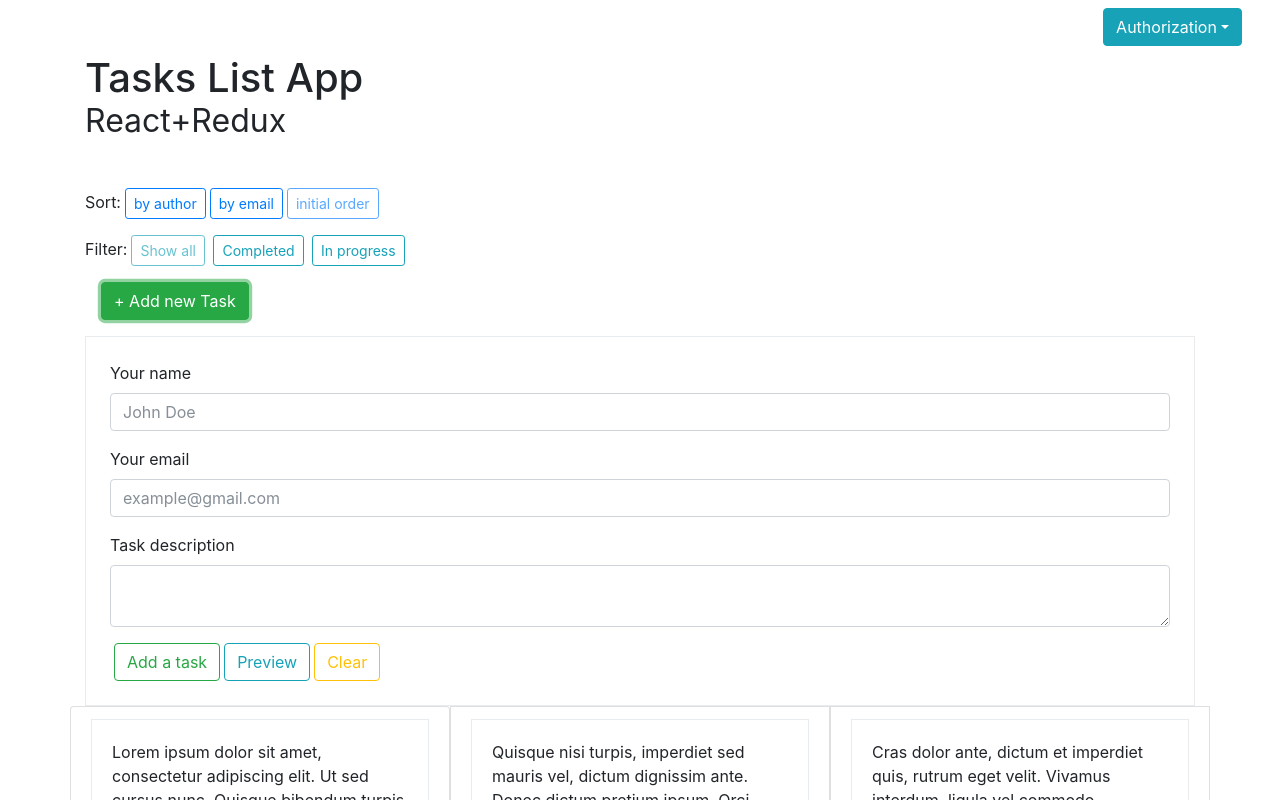
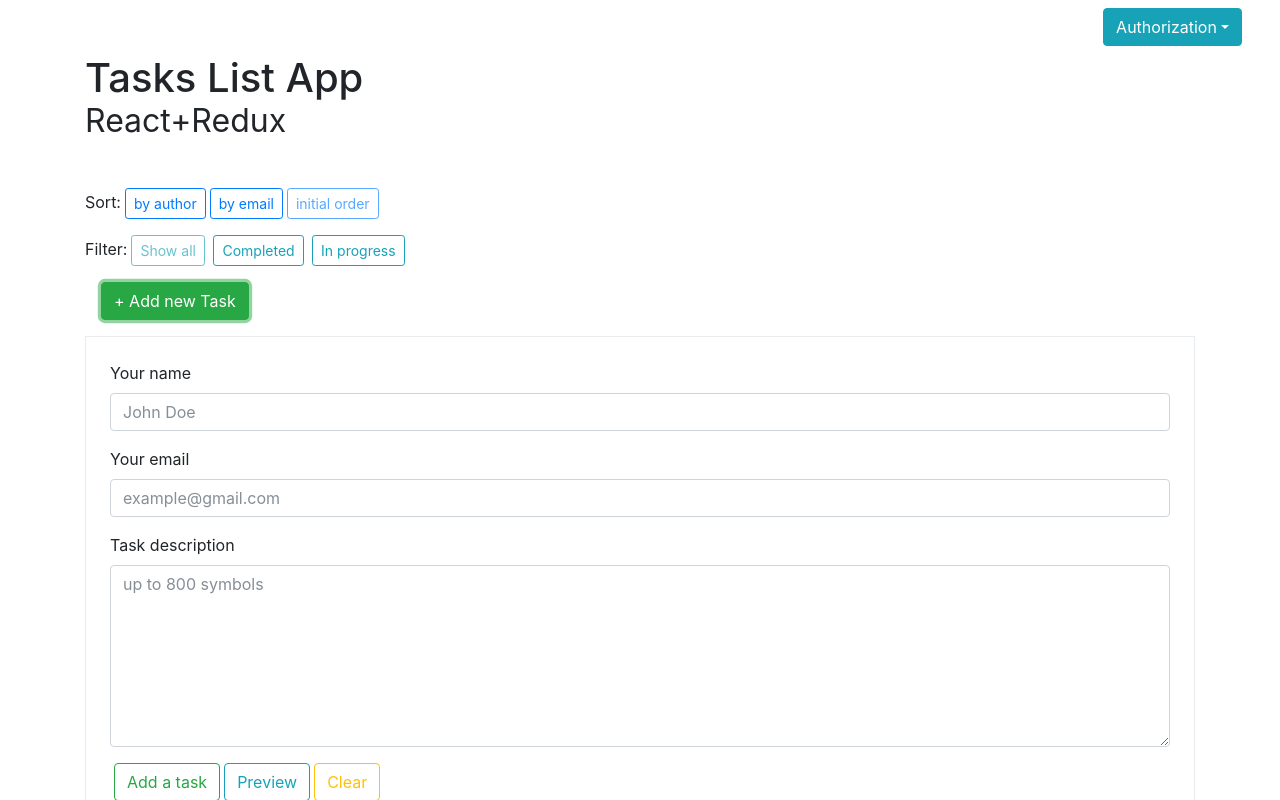
Before and after one commit to Nata25/TasksApp, a React (Create React App) app: page / in a window 1280 px wide. Both pictures are taken after a click on the button "+ Add new Task". Shown: the top 800 px of the page. Built offline with nearby package versions, Linux system fonts and the light colour scheme.

Commit message:
Edit textarea parameters

```diff
--- a/src/components/AddTask.jsx
+++ b/src/components/AddTask.jsx
@@ -162,7 +162,9 @@ class AddTask extends Component {
             <label htmlFor="description">Task description</label>
             <textarea
               id="description"
-              maxLength={600}
+              placeholder="up to 800 symbols"
+              rows={7}
+              maxLength={800}
               className="form-control"
               onKeyDown={this.customizeKeyDown}
               ref={(item) => {
```
